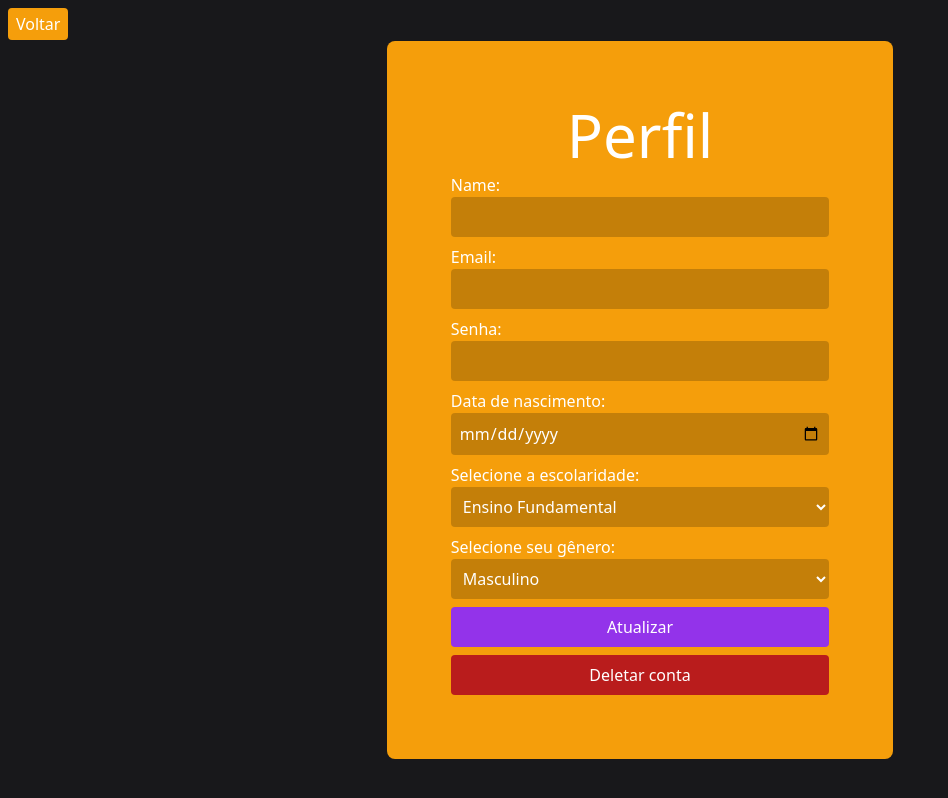
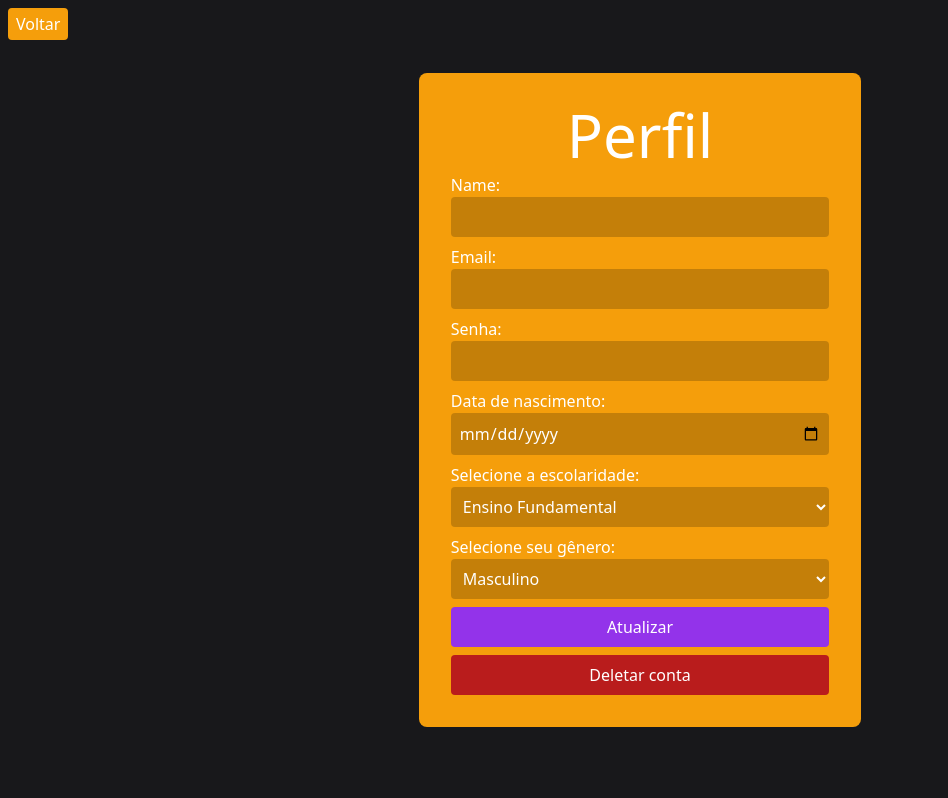
Before and after one commit to Lucassimaog6/PIT, a React (Vite) app in the folder FrontEnd/: page /profile in a window 1280 px wide. Shown: the whole page, without its empty margins (0-948 px from the left). Built offline with nearby package versions, Linux system fonts and the light colour scheme; no server answers.

Commit message:
Update index.jsx

```diff
--- a/FrontEnd/src/Pages/Profile/index.jsx
+++ b/FrontEnd/src/Pages/Profile/index.jsx
@@ -78,7 +78,7 @@ export default function Profile() {
             <button className='absolute top-2 left-2 bg-amber-500 py-1 px-2 rounded'
                     onClick={() => navigate('/home')}>Voltar
             </button>
-            <main className='flex flex-col gap-2 p-16 bg-amber-500 rounded-lg'>
+            <main className='flex flex-col gap-2 p-8 bg-amber-500 rounded-lg'>
                 <h1 className='text-6xl text-center'>Perfil</h1>
                 <label htmlFor='name'>
                     Name:
```
